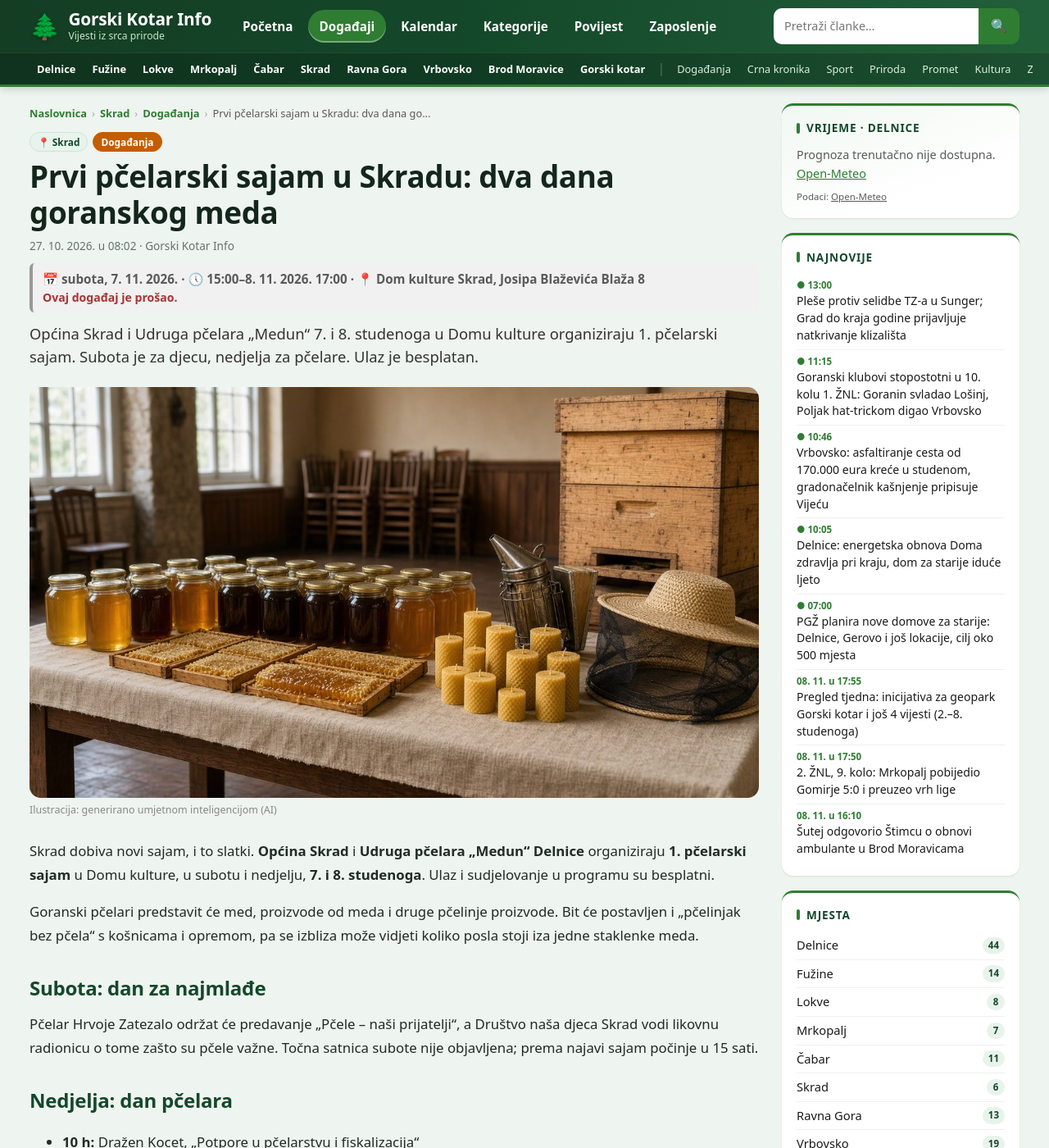
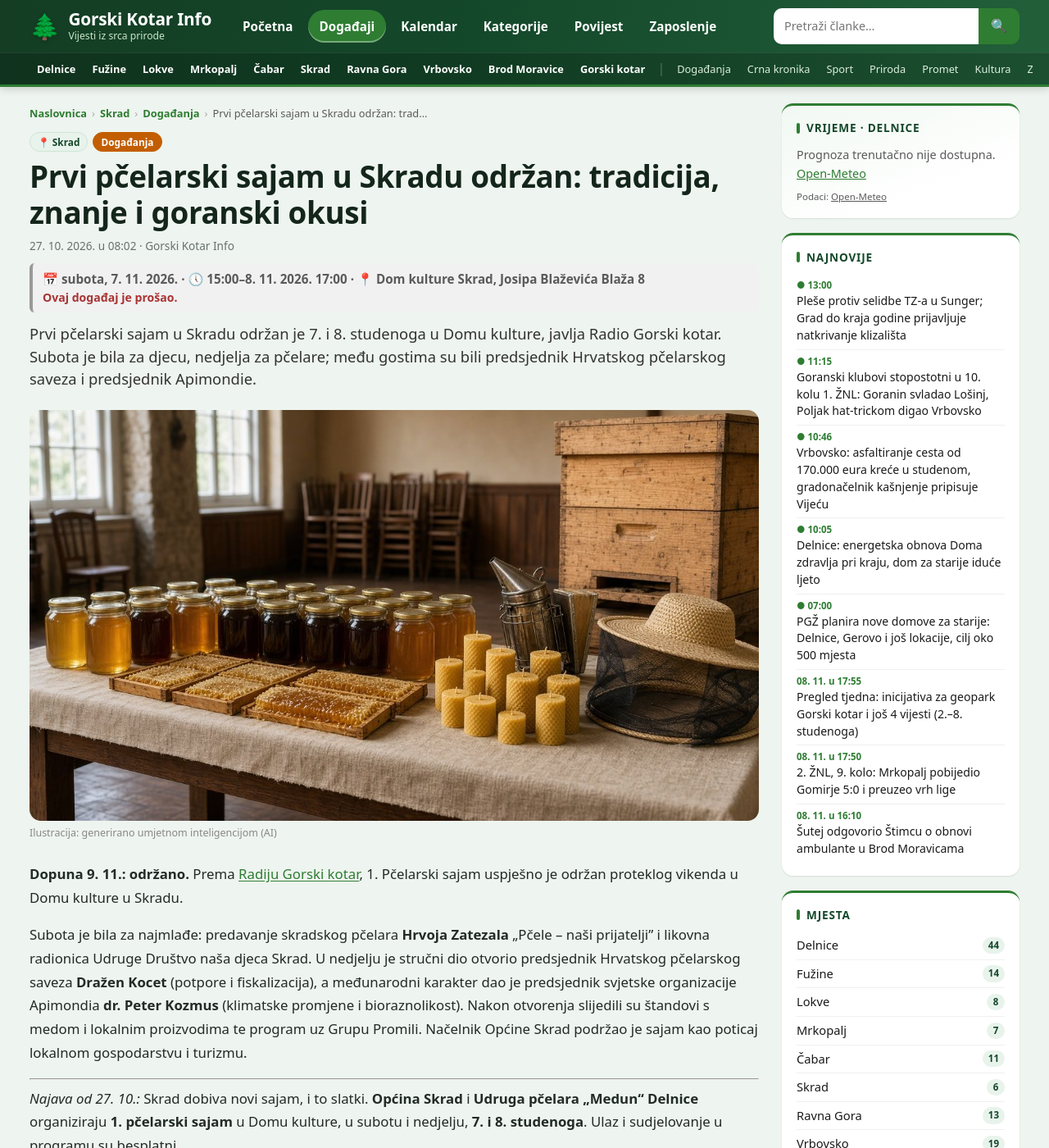
Before and after one commit to MojGK/gorski-kotar.info, a Jekyll site: the page built from _posts/2026-10-27-pcelarski-sajam-skrad.md, in a window 1280 px wide and 1400 px high. Shown: the whole window at 82% size. Built offline with Jekyll 4.4.1, drawn with Linux system fonts in a browser that asks for light colours.

Commit message:
Pčelarski sajam Skrad: dopuna – održano 7.–8. 11. (RGK)

```diff
--- a/_posts/2026-10-27-pcelarski-sajam-skrad.md
+++ b/_posts/2026-10-27-pcelarski-sajam-skrad.md
@@ -1,19 +1,27 @@
 ---
 layout: post
-title: "Prvi pčelarski sajam u Skradu: dva dana goranskog meda"
+title: "Prvi pčelarski sajam u Skradu održan: tradicija, znanje i goranski okusi"
 date: 2026-10-27 08:02:00 +0100
 location: Skrad
 type: Događanja
 categories: [Skrad, Događanja]
-excerpt: "Općina Skrad i Udruga pčelara „Medun“ 7. i 8. studenoga u Domu kulture organiziraju 1. pčelarski sajam. Subota je za djecu, nedjelja za pčelare. Ulaz je besplatan."
+excerpt: "Prvi pčelarski sajam u Skradu održan je 7. i 8. studenoga u Domu kulture, javlja Radio Gorski kotar. Subota je bila za djecu, nedjelja za pčelare; među gostima su bili predsjednik Hrvatskog pčelarskog saveza i predsjednik Apimondie."
 event_date: 2026-11-07 15:00:00 +0100
 event_end: 2026-11-08 17:00:00 +0100
 event_place: "Dom kulture Skrad, Josipa Blaževića Blaža 8"
 image: /assets/images/pcelarski-sajam-skrad-ai.jpg
-image_alt: "Ilustracija: stol sa staklenkama meda, saćem, svijećama od voska, košnicom i pčelarskim šeširom"
+image_alt: "Ilustracija (nije fotografija s događaja): stol sa staklenkama meda, saćem, svijećama od voska, košnicom i pčelarskim šeširom"
 image_credit: "Ilustracija: generirano umjetnom inteligencijom (AI)"
 ---
 
+
+**Dopuna 9. 11.: održano.** Prema [Radiju Gorski kotar](https://rgk.hr/pcelarski-sajam-u-skradu-spojio-je-tradiciju-znanje-i-goranske-okuse/), 1. Pčelarski sajam uspješno je održan proteklog vikenda u Domu kulture u Skradu.
+
+Subota je bila za najmlađe: predavanje skradskog pčelara **Hrvoja Zatezala** „Pčele – naši prijatelji” i likovna radionica Udruge Društvo naša djeca Skrad. U nedjelju je stručni dio otvorio predsjednik Hrvatskog pčelarskog saveza **Dražen Kocet** (potpore i fiskalizacija), a međunarodni karakter dao je predsjednik svjetske organizacije Apimondia **dr. Peter Kozmus** (klimatske promjene i bioraznolikost). Nakon otvorenja slijedili su štandovi s medom i lokalnim proizvodima te program uz Grupu Promili. Načelnik Općine Skrad podržao je sajam kao poticaj lokalnom gospodarstvu i turizmu.
+
+---
+
+*Najava od 27. 10.:*
 Skrad dobiva novi sajam, i to slatki. **Općina Skrad** i **Udruga pčelara „Medun“ Delnice** organiziraju **1. pčelarski sajam** u Domu kulture, u subotu i nedjelju, **7. i 8. studenoga**. Ulaz i sudjelovanje u programu su besplatni.
 
 Goranski pčelari predstavit će med, proizvode od meda i druge pčelinje proizvode. Bit će postavljen i „pčelinjak bez pčela“ s košnicama i opremom, pa se izbliza može vidjeti koliko posla stoji iza jedne staklenke meda.
```
